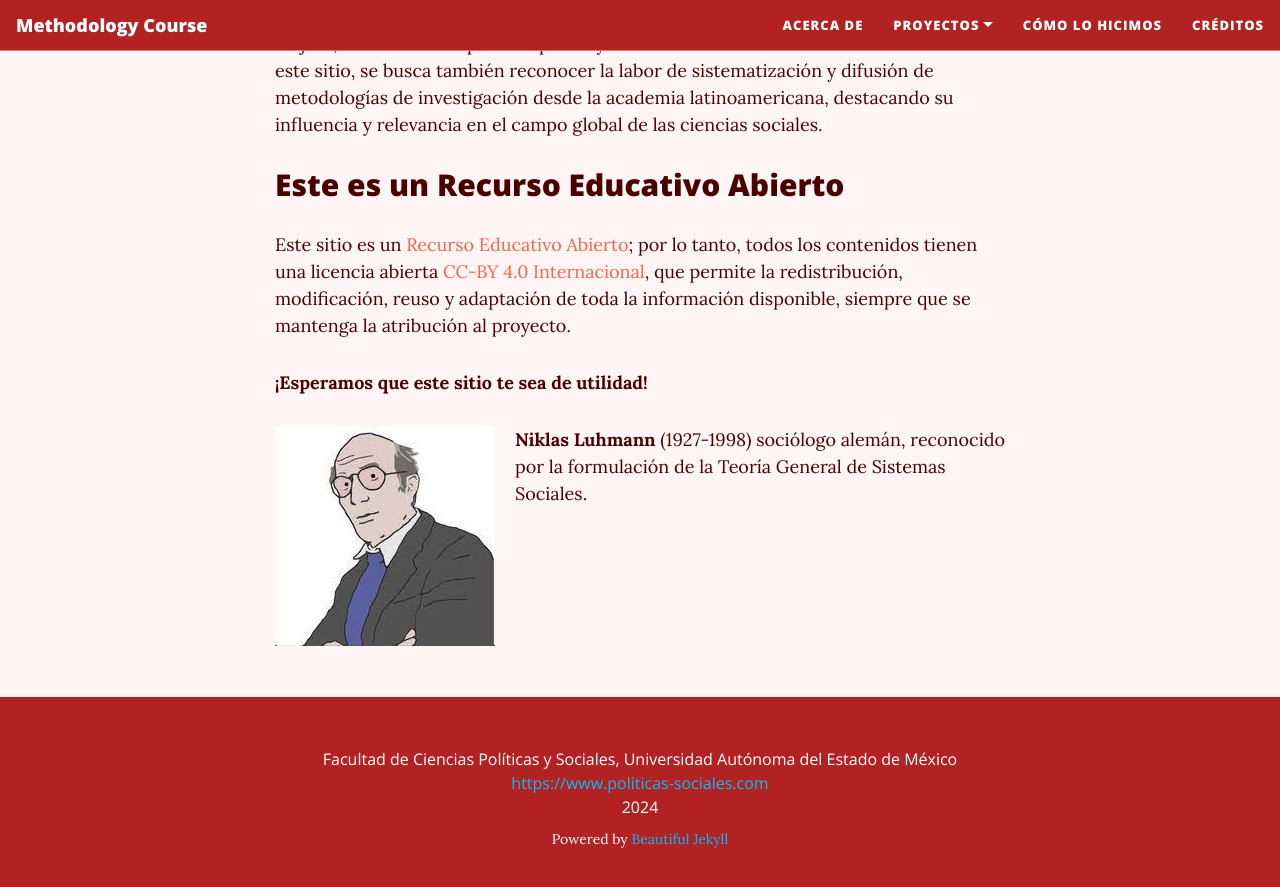
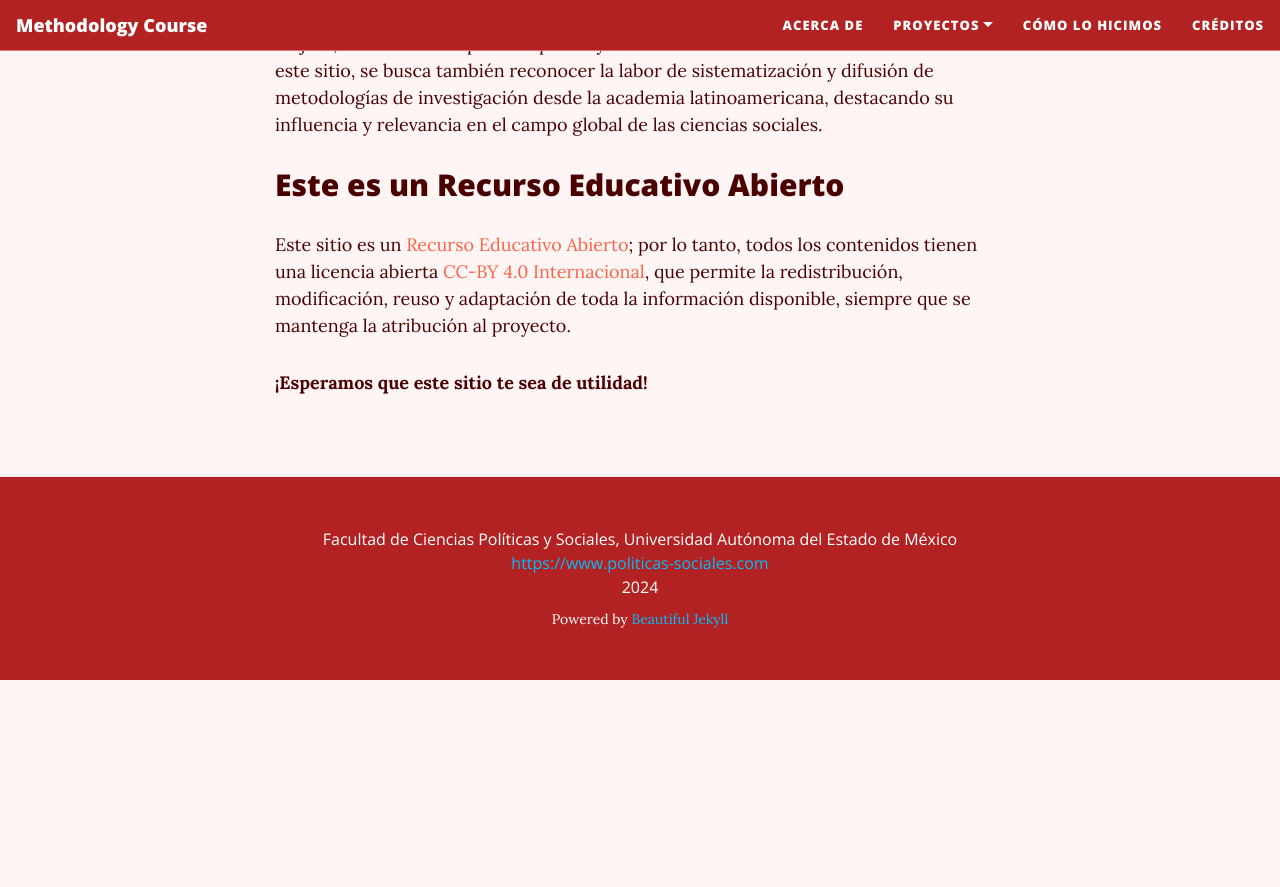
Before and after one commit to rosariorogel/metodologia, a Jekyll site: the page built from _pages/about.md, in a window 1280 px wide and 900 px high, scrolled down 1553 px. Shown: the top 887 px of the window. Built offline with Jekyll 4.4.1, drawn with Linux system fonts in a browser that asks for light colours; nearby versions of some CDN libraries; after the commit the page ends 2233 px from its top, so only the background shows below that.

Commit message:
Update about.md

```diff
--- a/_pages/about.md
+++ b/_pages/about.md
@@ -32,9 +32,3 @@ El equipo detrás de este proyecto está abierto a comentarios, dudas y sugerenc
 Este sitio es un [Recurso Educativo Abierto](https://es.wikipedia.org/wiki/Recursos_educativos_abiertos); por lo tanto, todos los contenidos tienen una licencia abierta [CC-BY 4.0 Internacional](https://creativecommons.org/licenses/by/4.0/deed.es), que permite la redistribución, modificación, reuso y adaptación de toda la información disponible, siempre que se mantenga la atribución al proyecto.
 
 **¡Esperamos que este sitio te sea de utilidad!**
-
-<div style="clear:both"></div>
-
-<img src="{{ site.baseurl }}/assets/img/Luhmann.jpeg" style="float: left; padding-right: 20px;"> **Niklas Luhmann** (1927-1998) sociólogo alemán, reconocido por la formulación de la Teoría General de Sistemas Sociales.
-
-<div style="clear:both"></div>
```
